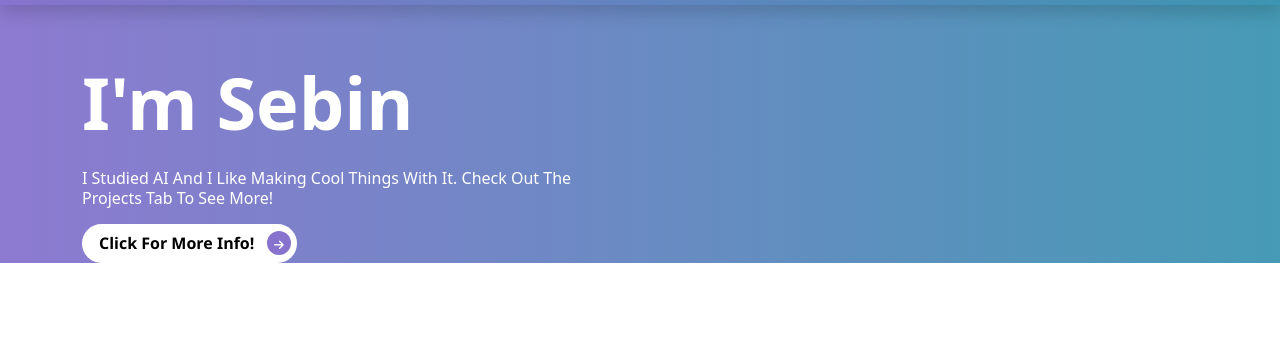
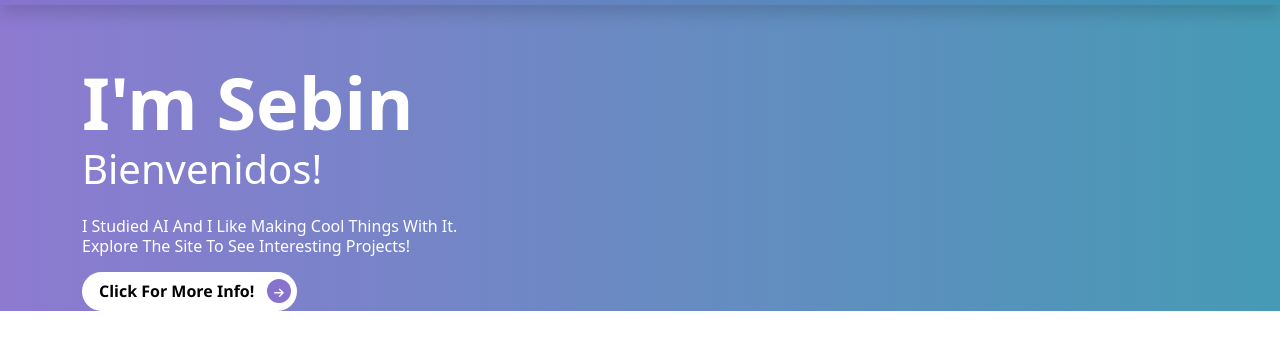
Before and after one commit to imSebin/sebinsite, a website: page index.html in a window 1280 px wide. Shown: the part 101-450 px from the top of the page. Drawn offline with nearby package versions, Linux system fonts and the light colour scheme.

Commit message:
Changing Text and Cleanup

```diff
--- a/index.html
+++ b/index.html
@@ -5,8 +5,12 @@
   <meta http-equiv="X-UA-Compatible" content="IE=edge">
   <meta name="viewport" content="width=device-width, initial-scale=1.0">
   <title>Sebin's Website</title>
+
   <link rel="stylesheet" href="assets/css/style.css">
   <link rel="stylesheet" href="assets/css/fontawesome.css">
+
+  <script src="assets/js/bootstrap.bundle.js"></script>
+  <script src="https://ajax.googleapis.com/ajax/libs/jquery/3.7.1/jquery.min.js"></script>
 </head>
 <body>
   <!-- START NAVBAR -->
@@ -42,8 +46,14 @@
       <div class="row align-items-center text-white">
         <div class="col-md-6 intros">
           <h1 class="display-2">
-            <span class="display-2--intro">I'm Sebin</span>
-            <span class="display-2--description">I studied AI and I like making cool things with it. Check out the Projects tab to see more!</span>
+            <div class="display-2--intro">I'm Sebin</div>
+            <div class="animated-heading">
+              <h1><span id="words">Welcome!</span></h1>
+            </div>
+            <span class="display-2--description">
+              I studied AI and I like making cool things with it.<br>
+              Explore the site to see interesting projects!
+            </span>
           </h1>
           <button type="button" class="rounded-pill btn-rounded">
             Click For More Info!
@@ -57,6 +67,27 @@
     </div>
   </section>
 
-  <script src="assets/js/bootstrap.bundle.js"></script>
+  <!-- HTML TEXT CHANGE SCRIPT -->
+  <script type="text/javascript">
+    (function () {
+      var words = [
+        "Welcome!",
+        "Bienvenidos!",
+        "환영해요!",
+        "Willkommen!",
+        "ようこそ!",
+        "Bienvenue!",
+        "Добро пожаловать!",
+        "Bem-vindos!",
+        "歡迎光臨!"
+      ],
+      i = 0;
+      setInterval(function() {
+        $('#words').fadeOut(function() {
+          $(this).html(words[(i = (i + 1) % words.length)]).fadeIn();
+        });
+      }, 3000)
+    })();
+  </script>
 </body>
 </html>
```
